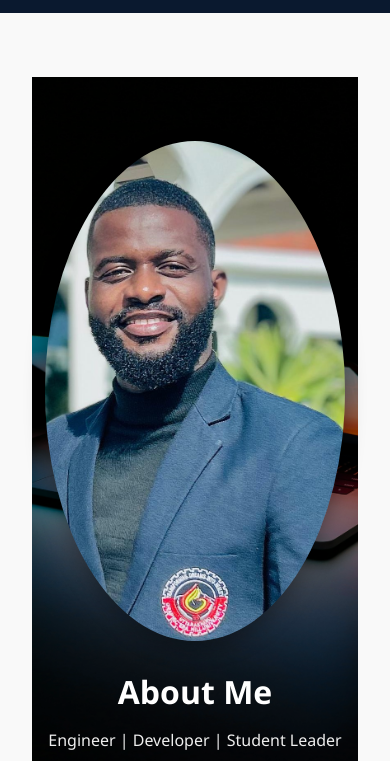
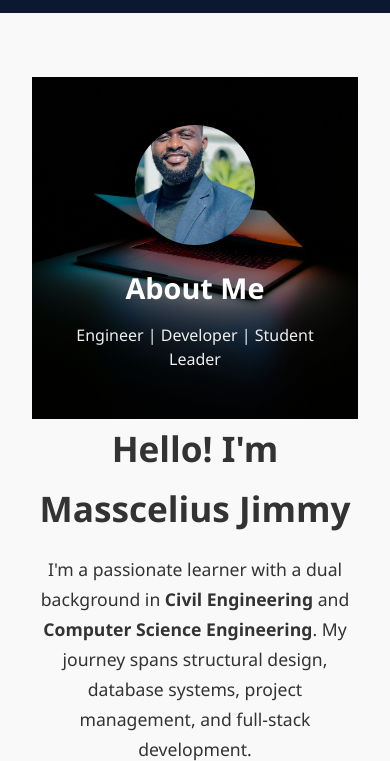
Before and after one commit to Masscelius/Portfolio, a plain HTML site: page about.html in a window 390 px wide. Shown: the part 79-840 px from the top of the page. Drawn offline with Linux system fonts and the light colour scheme; some packages are replaced by stand-ins of ours; a script that the page names is missing.

Commit message:
Initial upload

```diff
--- a/assets/css/style.css
+++ b/assets/css/style.css
@@ -707,3 +707,37 @@ a, button {
     background-attachment: scroll; /* prevent glitchy background on mobile */
   }
 }
+
+@media (max-width: 768px) {
+  .hero-parallax {
+    height: auto;
+    padding: 3rem 1.5rem;
+    background-attachment: scroll; /* avoid parallax issues on iOS */
+  }
+
+  .hero-parallax h1 {
+    font-size: 1.8rem;
+    line-height: 2.4rem;
+    margin-bottom: 1rem;
+  }
+
+  .hero-parallax p {
+    font-size: 1rem;
+    line-height: 1.5rem;
+  }
+
+  .hero-parallax .profile-image {
+    width: 120px;
+    height: 120px;
+  }
+
+  .call-to-action a {
+    font-size: 0.9rem;
+    padding: 0.6rem 1.2rem;
+    margin-top: 1rem;
+  }
+
+  .featured-projects h2 {
+    font-size: 1.5rem;
+  }
+}
```
